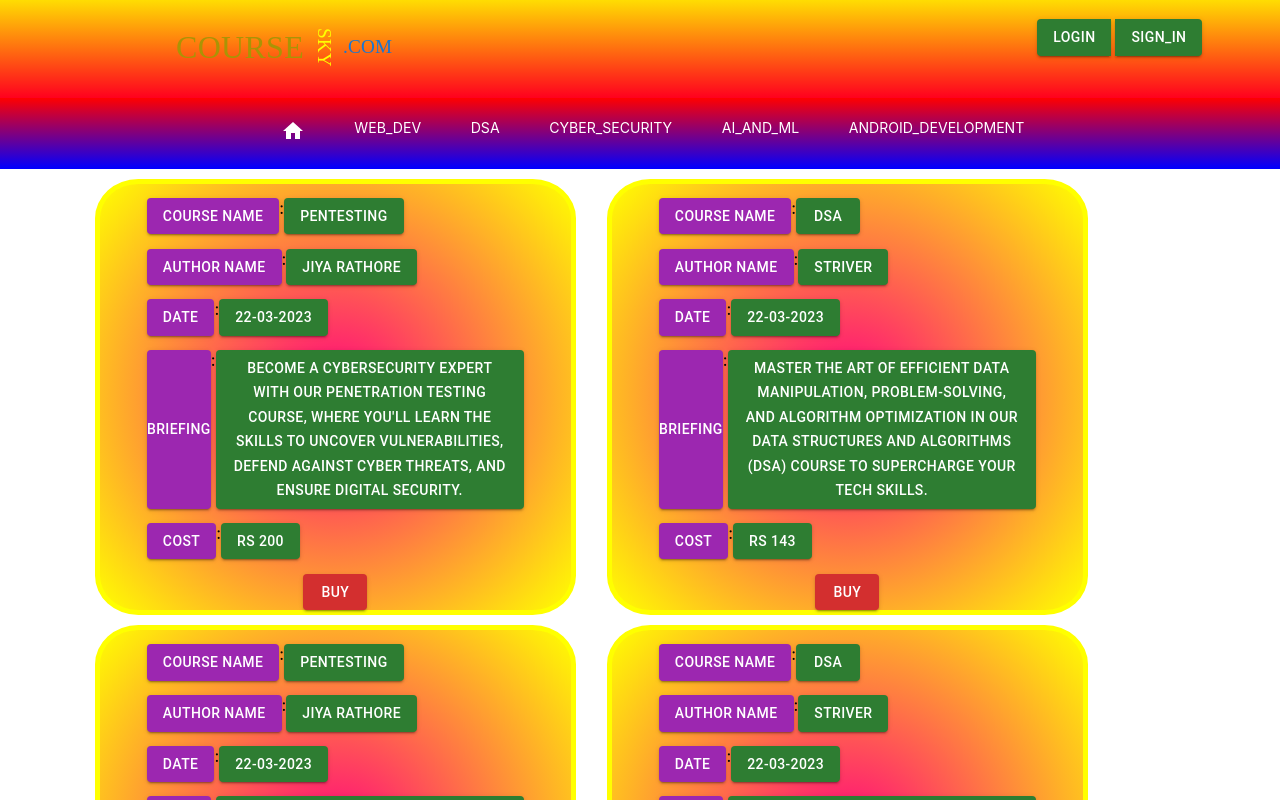
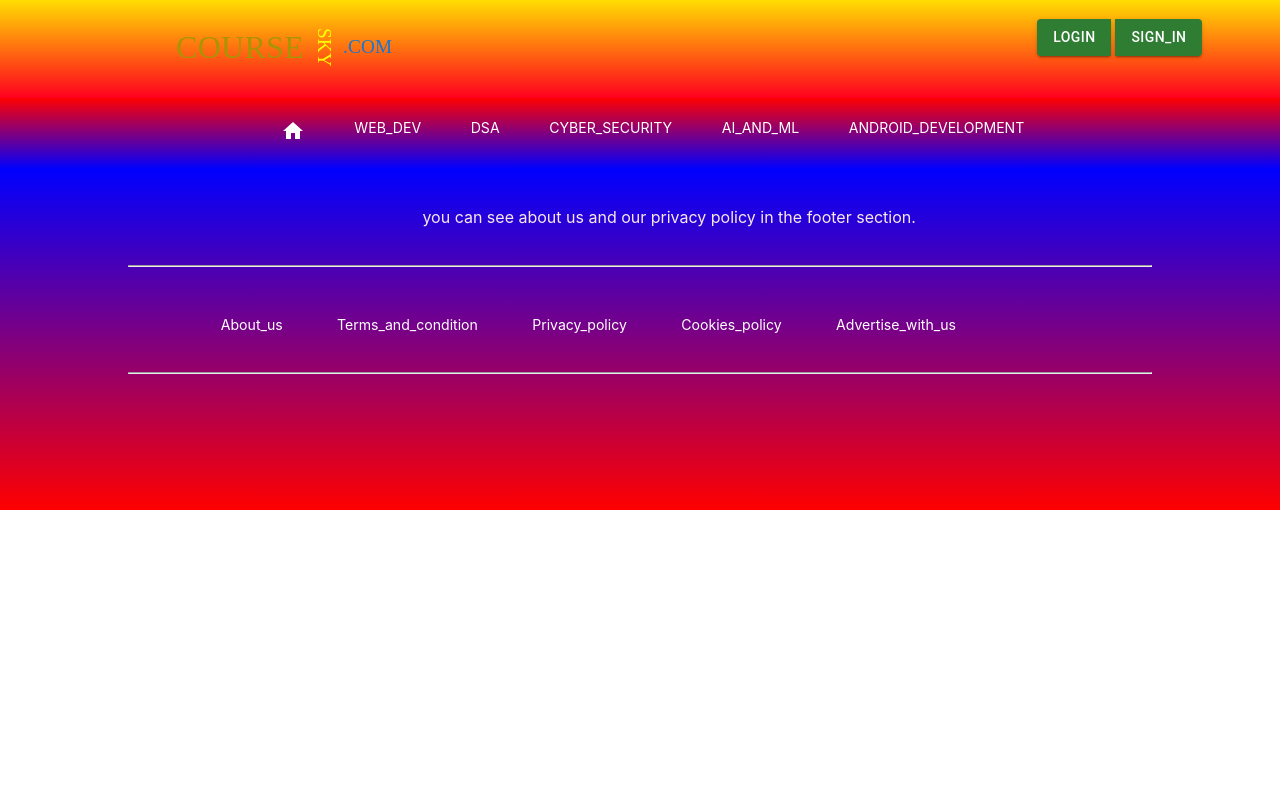
Before and after one commit to Raushankumar-prog/course, a React (Create React App) app: page / in a window 1280 px wide. Shown: the top 800 px of the page. Built offline with nearby package versions, Linux system fonts and the light colour scheme.

Commit message:
sayad aab deploy ho jay

```diff
--- a/package.json
+++ b/package.json
@@ -1,5 +1,5 @@
 {
-   "homepage": "https://Raushankumar-prog.github.io/website-template",
+   "homepage": "https://Raushankumar-prog.github.io/course",
    "name": "coursef",
    "version": "0.1.0",
    "private": true,
@@ -11,7 +11,6 @@
       "@testing-library/jest-dom": "^5.17.0",
       "@testing-library/react": "^13.4.0",
       "@testing-library/user-event": "^13.5.0",
-      "gh-pages": "^6.0.0",
       "react": "^18.2.0",
       "react-dom": "^18.2.0",
       "react-scripts": "5.0.1",
@@ -44,6 +43,7 @@
       ]
    },
    "devDependencies": {
+      "gh-pages": "^6.0.0",
       "react-router-dom": "^6.10.0"
    }
 }
--- a/src/App.js
+++ b/src/App.js
@@ -104,7 +104,7 @@ function App() {
 
         <nav id="heading">
 
-         <Link to="/" className='remove'><HomeIcon color='alert' size='medium' ></HomeIcon><span className="separator"></span></Link>
+         <Link to="course/" className='remove'><HomeIcon color='alert' size='medium' ></HomeIcon><span className="separator"></span></Link>
          <Link to="/Web_dev" className='remove'>WEB_DEV<span className="separator"></span></Link>
          <Link to="/DSA" className="remove">DSA<span className="separator"></span></Link>
 
@@ -149,7 +149,7 @@ function App() {
 
  <Box sx={{width:'100%',height:'80%',border:'3px solid red',float:'left',backgroundColor:'black',display:'none'}}  id="drop-down-box" >
           <ButtonGroup orientation="vertical" className="navboss" >
-            <Button variant='text' id="navbutton"  href="/">home</Button>
+            <Button variant='text' id="navbutton"  href="course/">home</Button>
              <Button variant='text'  id="navbutton" href="/Web_dev" disableRipple>WEBESITE DEVELOPMENT</Button>
               <Button variant='text'  id="navbutton" href="/DSA"disableRipple>DSA</Button>
                <Button  variant='text'  id="navbutton"href="/Cyber_security"disableRipple>CYBER SECURITY</Button>
@@ -163,7 +163,7 @@ function App() {
       <Routes>
 
 
-        <Route path="/" element={<Home/>}/>
+        <Route path="course/" element={<Home/>}/>
         <Route path="website-template" element={<Home/>}/>
 
 
```
Also changed, not shown: 1 other file (tests, documents, lock files or other folders).
